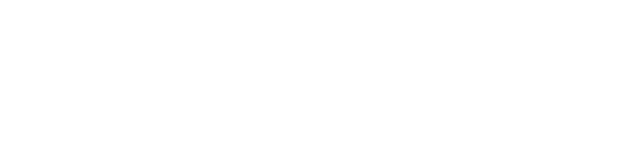
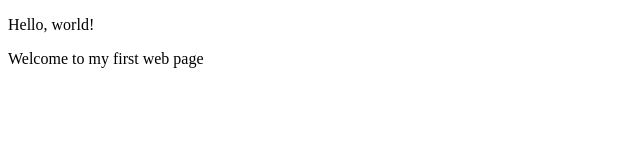
Before and after one commit to flomasakhwe/my-first-website, a plain HTML site: page my-first-webpage.html in a window 1280 px wide. Shown: the whole page, without its empty margins (0-640 px from the left). Drawn offline with Linux system fonts and the light colour scheme.

Commit message:
add paragraph block elements to the page

```diff
--- a/my-first-webpage.html
+++ b/my-first-webpage.html
@@ -1,10 +1,11 @@
 <!DOCTYPE html>
 <html>
   <head>
-
     <title> My first webpage!</title>
   </head>
   <body>
+  <p>Hello, world!</p>
+  <p>Welcome to my first web page</p>
 
   </body>
 </html>
```
